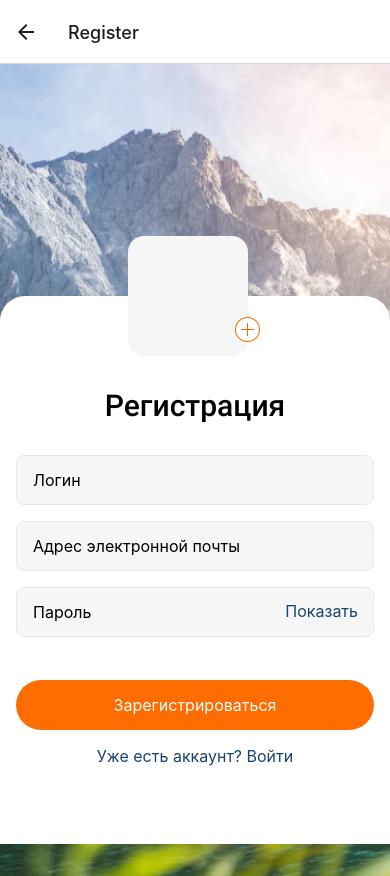
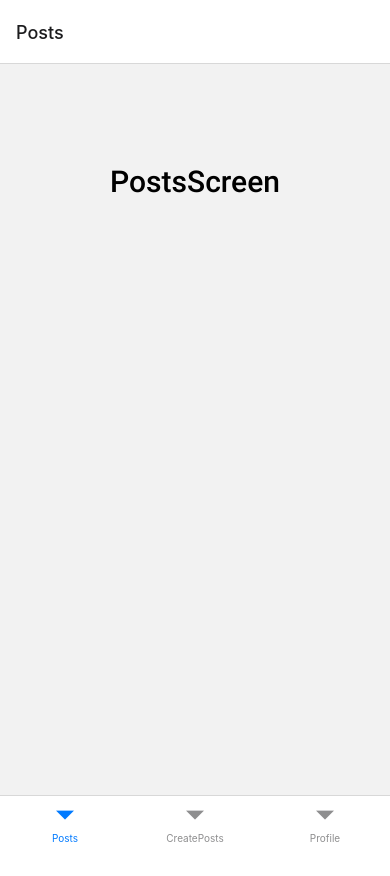
Before and after one commit to AnatoliiKobzar/goit-react-native-hw, a React Native app: screen /Register in a window 390 px wide. After the commit the page ends 844 px from the top, so only its background shows below. Built offline with nearby package versions, Linux system fonts and the light colour scheme.

Commit message:
add tabsnav

```diff
--- a/App.js
+++ b/App.js
@@ -1,10 +1,10 @@
 import { StyleSheet, View } from 'react-native';
-import LoginScreen from './Screens/LoginScreen';
-import RegistrationScreen from './Screens/RegistrationScreen';
-import { PostsScreen } from './Screens/PostsScreen';
-import { CreatePostsScreen } from './Screens/CreatePostsScreen';
+import LoginScreen from './Screens/Auth/LoginScreen';
+import RegistrationScreen from './Screens/Auth/RegistrationScreen';
+import { PostsScreen } from './Screens/Main/PostsScreen';
+import { CreatePostsScreen } from './Screens/Main/CreatePostsScreen';
+import { ProfileScreen } from './Screens/Main/ProfileScreen';
 import { CommentsScreen } from './Screens/CommentsScreen';
-import { ProfileScreen } from './Screens/ProfileScreen';
 import { MapScreen } from './Screens/MapScreen';
 import { Home } from './Screens/Home';
 
@@ -12,8 +12,9 @@ import { useFonts } from 'expo-font';
 import * as SplashScreen from 'expo-splash-screen';
 import { useCallback } from 'react';
 
+import { NavigationContainer } from '@react-navigation/native';
 import { createStackNavigator } from '@react-navigation/stack';
-import { NavigationContainer } from '@react-navigation/native';
+import { createBottomTabNavigator } from '@react-navigation/bottom-tabs';
 
 export default function App() {
   SplashScreen.preventAutoHideAsync();
@@ -34,23 +35,45 @@ export default function App() {
   }
 
   const AuthStack = createStackNavigator();
+  const MainTab = createBottomTabNavigator();
 
   return (
-    <NavigationContainer>
-      <View style={styles.container} onLayout={onLayoutRootView}>
-        <AuthStack.Navigator>
-          <AuthStack.Screen name="Login" component={LoginScreen} />
-          <AuthStack.Screen name="Register" component={RegistrationScreen} />
-          {/* <PostsScreen /> */}
-          {/* <CreatePostsScreen /> */}
-          {/* <CommentsScreen /> */}
-          {/* <ProfileScreen /> */}
-          {/* <MapScreen /> */}
-          {/* <Home /> */}
-        </AuthStack.Navigator>
-      </View>
-    </NavigationContainer>
+    <View style={styles.container} onLayout={onLayoutRootView}>
+      <NavigationContainer>
+        {/* <AuthStack.Navigator>
+          <AuthStack.Screen name="Login" component={LoginScreen} options={{ headerShown: false }} />
+          <AuthStack.Screen
+            name="Register"
+            component={RegistrationScreen}
+            options={{ headerShown: false }}
+          />
+        </AuthStack.Navigator> */}
+        <MainTab.Navigator>
+          <MainTab.Screen name="Posts" component={PostsScreen} />
+          <MainTab.Screen name="CreatePosts" component={CreatePostsScreen} />
+          <MainTab.Screen name="Profile" component={ProfileScreen} />
+        </MainTab.Navigator>
+      </NavigationContainer>
+    </View>
   );
+}
+{
+  /* <PostsScreen /> */
+}
+{
+  /* <CreatePostsScreen /> */
+}
+{
+  /* <CommentsScreen /> */
+}
+{
+  /* <ProfileScreen /> */
+}
+{
+  /* <MapScreen /> */
+}
+{
+  /* <Home /> */
 }
 
 const styles = StyleSheet.create({
--- a/Screens/LoginScreen.jsx
+++ b/Screens/Auth/LoginScreen.jsx
@@ -17,7 +17,7 @@ const initialState = {
   password: '',
 };
 
-export default function LoginScreen() {
+export default function LoginScreen({ navigation }) {
   const [keyboardStatus, setKeyboardStatus] = useState(false);
   const [passwordHide, setPasswordHide] = useState(true);
   const [userData, setUserData] = useState(initialState);
@@ -49,7 +49,7 @@ export default function LoginScreen() {
         <Image
           style={styles.background}
           resizeMode={'cover'}
-          source={require('../assets/Images/PhotoBG.jpg')}
+          source={require('../../assets/Images/PhotoBG.jpg')}
         />
         <KeyboardAvoidingView behavior={Platform.OS === 'ios' ? 'padding' : ''}>
           <View style={{ ...styles.form, paddingBottom: keyboardStatus ? 32 : 144 }}>
@@ -121,7 +121,12 @@ export default function LoginScreen() {
                       Войти
                     </Text>
                   </TouchableOpacity>
-                  <TouchableOpacity style={styles.btnLogin}>
+                  <TouchableOpacity
+                    style={styles.btnLogin}
+                    onPress={() => {
+                      navigation.navigate('Register');
+                    }}
+                  >
                     <Text style={styles.btnLoginText}>Нет аккаунта? Зарегистрироваться</Text>
                   </TouchableOpacity>
                 </View>
--- a/Screens/RegistrationScreen.jsx
+++ b/Screens/Auth/RegistrationScreen.jsx
@@ -19,7 +19,7 @@ const initialState = {
   password: '',
 };
 
-export default function RegistrationScreen() {
+export default function RegistrationScreen({ navigation }) {
   const [keyboardStatus, setKeyboardStatus] = useState(false);
   const [passwordHide, setPasswordHide] = useState(true);
   const [userData, setUserData] = useState(initialState);
@@ -52,11 +52,11 @@ export default function RegistrationScreen() {
         <Image
           style={styles.background}
           resizeMode={'cover'}
-          source={require('../assets/Images/PhotoBG.jpg')}
+          source={require('../../assets/Images/PhotoBG.jpg')}
         />
         <KeyboardAvoidingView behavior={Platform.OS === 'ios' ? 'padding' : ''}>
           <View style={{ ...styles.form, paddingBottom: keyboardStatus ? 32 : 78 }}>
-            <Image style={styles.formImg} source={require('../assets/Images/add_photo.png')} />
+            <Image style={styles.formImg} source={require('../../assets/Images/add_photo.png')} />
             <View style={styles.formWrap}>
               <Text style={styles.formTitle}>Регистрация</Text>
               <TextInput
@@ -146,7 +146,12 @@ export default function RegistrationScreen() {
                       Зарегистрироваться
                     </Text>
                   </TouchableOpacity>
-                  <TouchableOpacity style={styles.btnLogin}>
+                  <TouchableOpacity
+                    style={styles.btnLogin}
+                    onPress={() => {
+                      navigation.navigate('Login');
+                    }}
+                  >
                     <Text style={styles.btnLoginText}>Уже есть аккаунт? Войти</Text>
                   </TouchableOpacity>
                 </View>
--- a/package.json
+++ b/package.json
@@ -10,6 +10,7 @@
   },
   "dependencies": {
     "@react-native-community/masked-view": "^0.1.11",
+    "@react-navigation/bottom-tabs": "^6.5.7",
     "@react-navigation/native": "^6.1.6",
     "@react-navigation/stack": "^6.3.16",
     "expo": "~47.0.8",
```
Also changed, not shown: Screens/Main/CreatePostsScreen.jsx (renamed from Screens/CreatePostsScreen.jsx), Screens/Main/PostsScreen.jsx (renamed from Screens/PostsScreen.jsx), Screens/Main/ProfileScreen.jsx (renamed from Screens/ProfileScreen.jsx), 1 other file (tests, documents, lock files or other folders).
